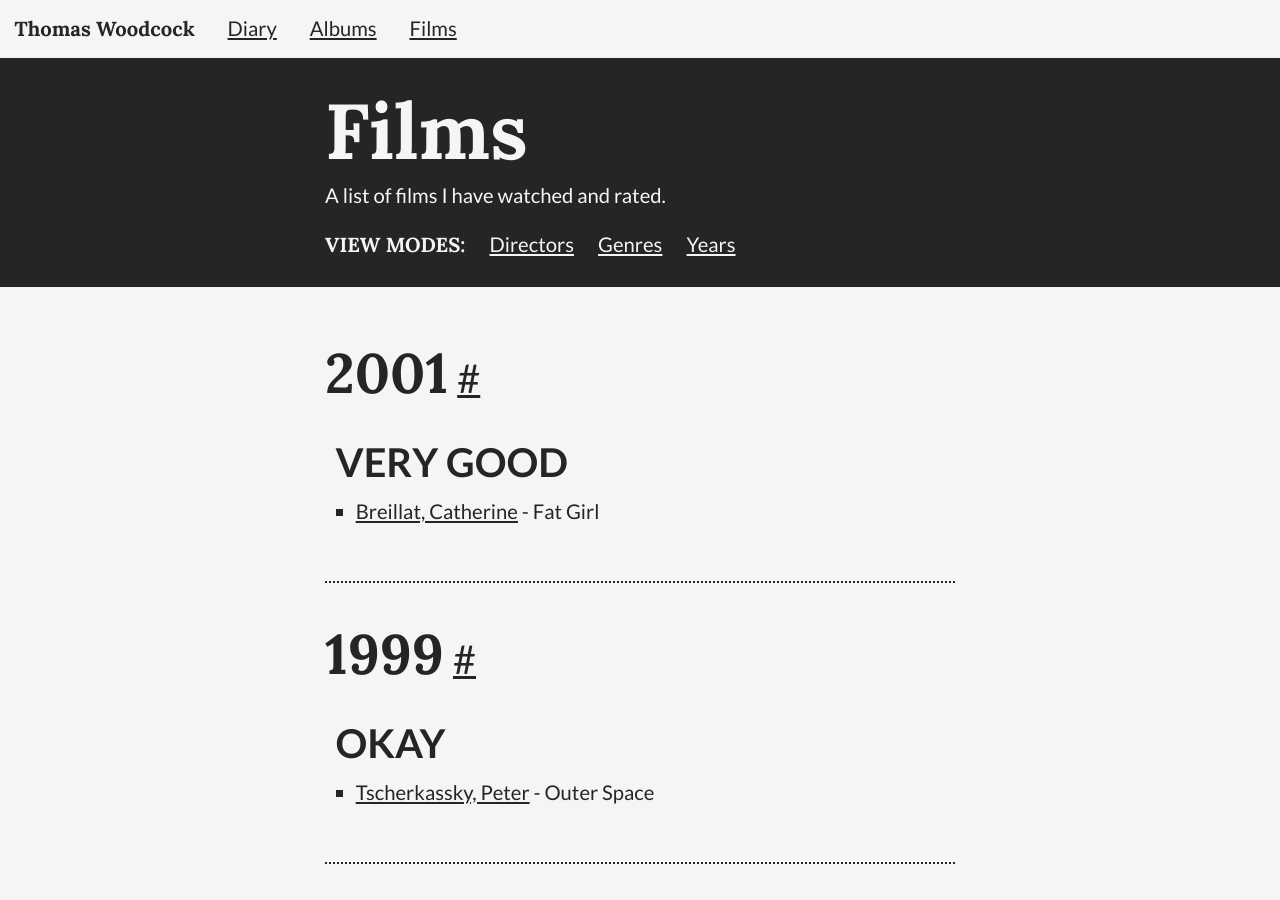
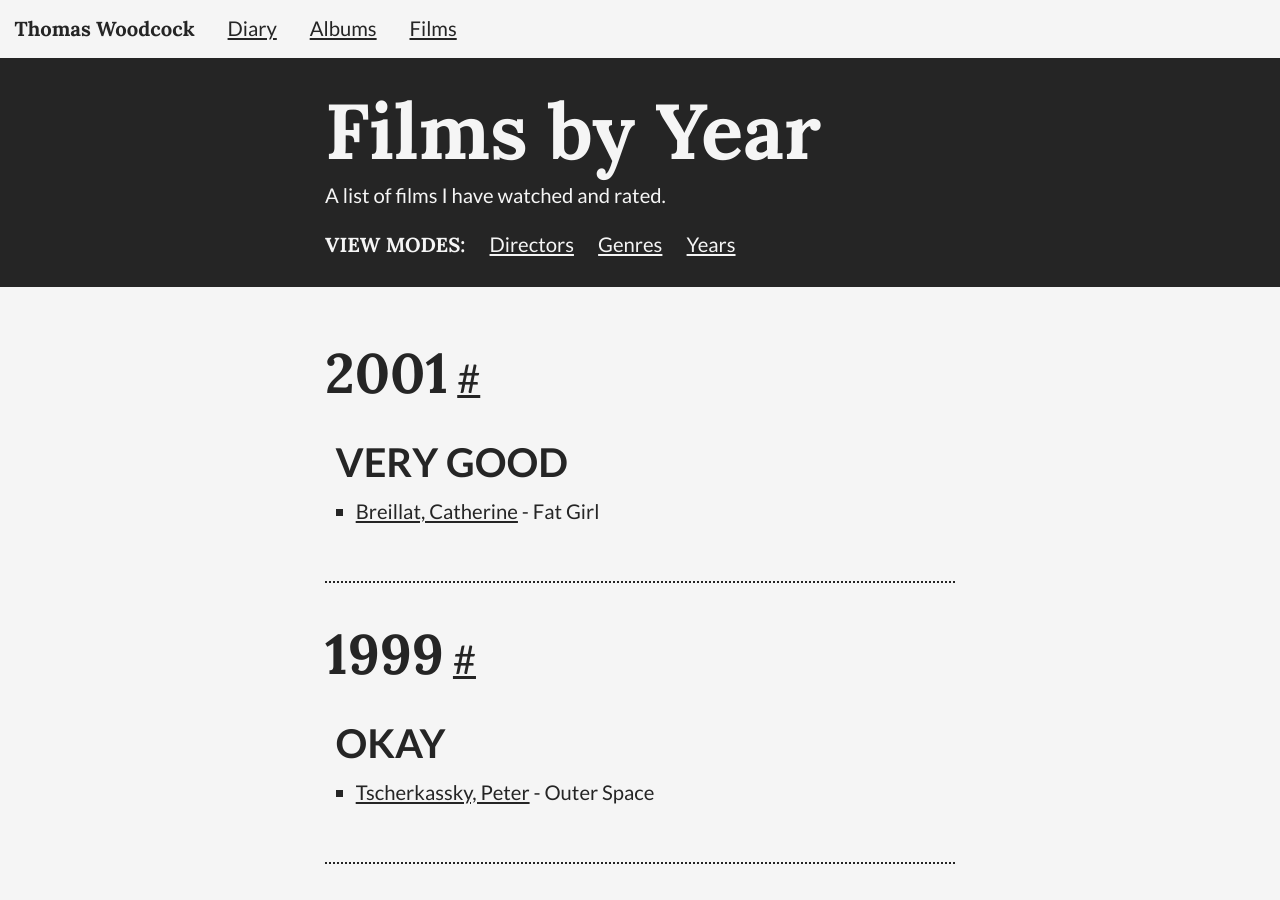
Before and after one commit to thomaswoodcock/thomaswoodcock.github.io, a Jekyll site: the page built from films/years.html, in a window 1280 px wide and 900 px high. Built offline with Jekyll 4.4.1, drawn with Linux system fonts in a browser that asks for light colours.

Commit message:
Amends page titles

```diff
--- a/albums/genres.html
+++ b/albums/genres.html
@@ -1,6 +1,6 @@
 ---
 layout: default
-title: Albums
+title: Albums by Genre
 description: "A list of albums I have listened to and rated."
 ---
 
--- a/albums/index.html
+++ b/albums/index.html
@@ -1,6 +1,6 @@
 ---
 layout: default
-title: Albums
+title: Albums by Artist
 description: "A list of albums I have listened to and rated."
 ---
 
--- a/albums/years.html
+++ b/albums/years.html
@@ -1,6 +1,6 @@
 ---
 layout: default
-title: Albums
+title: Albums by Year
 description: "A list of albums I have listened to and rated."
 ---
 
--- a/films/genres.html
+++ b/films/genres.html
@@ -1,6 +1,6 @@
 ---
 layout: default
-title: Films
+title: Films by Genre
 description: "A list of films I have watched and rated."
 ---
 
--- a/films/index.html
+++ b/films/index.html
@@ -1,6 +1,6 @@
 ---
 layout: default
-title: Films
+title: Films by Director
 description: "A list of films I have watched and rated."
 ---
 
--- a/films/years.html
+++ b/films/years.html
@@ -1,6 +1,6 @@
 ---
 layout: default
-title: Films
+title: Films by Year
 description: "A list of films I have watched and rated."
 ---
 
```
